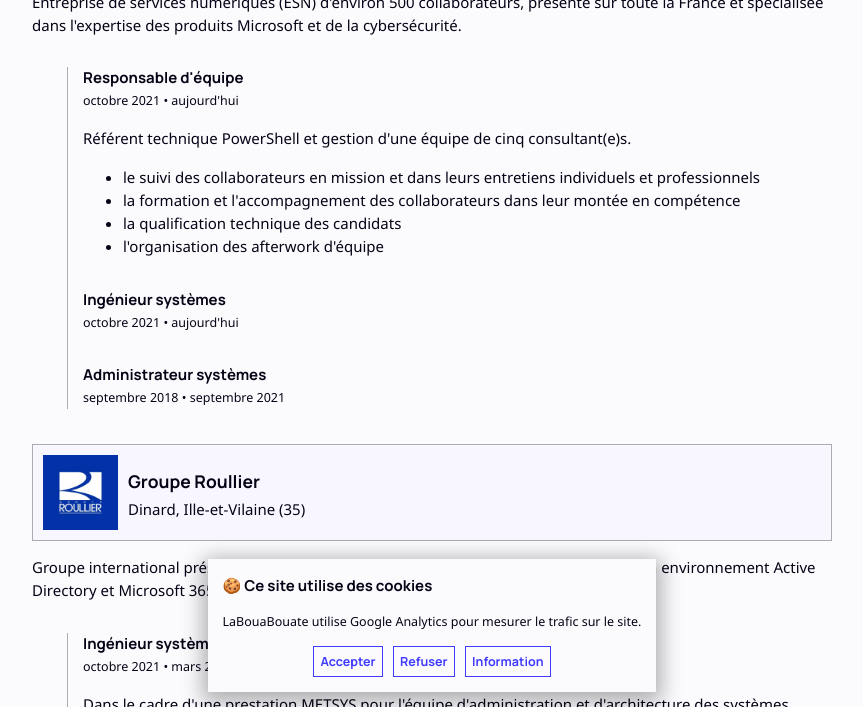
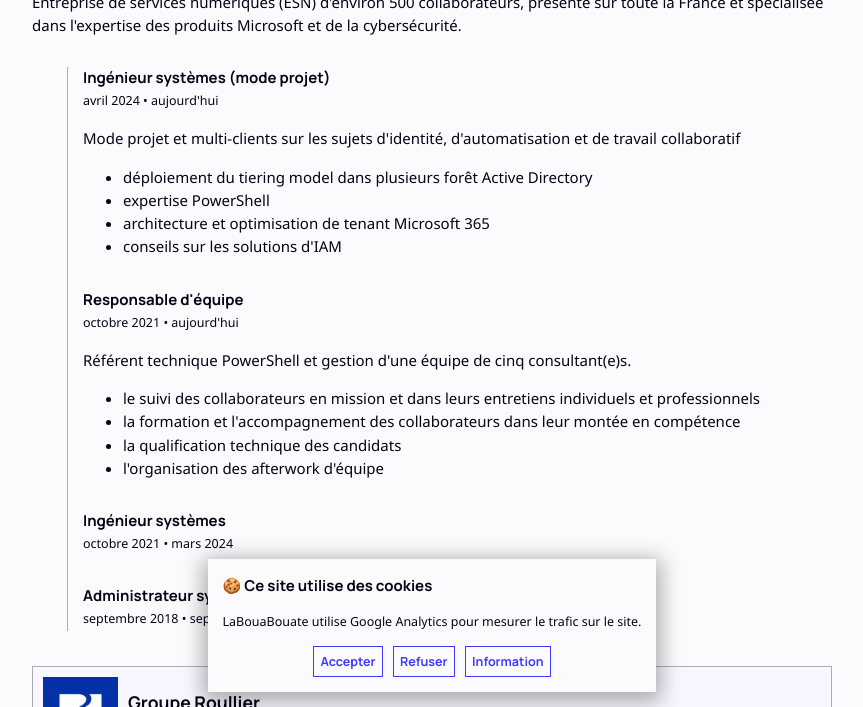
Before and after one commit to leobouard/leobouard.github.io, a Jekyll site: the page built from _pages/cv.html, in a window 1280 px wide and 900 px high, scrolled down 829 px, cut to the strip 193-900 px from the top of the window. Shown: the whole strip, without its empty margins (208-1071 px from the left). Built offline with Jekyll 4.4.1, drawn with Linux system fonts in a browser that asks for light colours; nearby versions of some CDN libraries; some web fonts are replaced.

Commit message:
Update cv.json

```diff
--- a/_data/cv.json
+++ b/_data/cv.json
@@ -80,6 +80,18 @@
             "summary":  "Entreprise de services numériques (ESN) d'environ 500 collaborateurs, présente sur toute la France et spécialisée dans l'expertise des produits Microsoft et de la cybersécurité.",
             "positions":  [
                 {
+                    "title":  "Ingénieur systèmes (mode projet)",
+                    "startDate":  "avril 2024",
+                    "endDate":  "aujourd'hui",
+                    "summary":  "Mode projet et multi-clients sur les sujets d'identité, d'automatisation et de travail collaboratif",
+                    "highlights":  [
+                        "déploiement du tiering model dans plusieurs forêt Active Directory",
+                        "expertise PowerShell",
+                        "architecture et optimisation de tenant Microsoft 365",
+                        "conseils sur les solutions d'IAM"
+                    ]
+                },
+                {
                     "title":  "Responsable d'équipe",
                     "startDate":  "octobre 2021",
                     "endDate":  "aujourd'hui",
@@ -94,7 +106,7 @@
                 {
                     "title":  "Ingénieur systèmes",
                     "startDate":  "octobre 2021",
-                    "endDate":  "aujourd'hui"
+                    "endDate":  "mars 2024"
                 },
                 {
                     "title":  "Administrateur systèmes",
```
